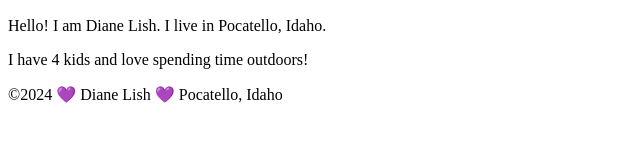
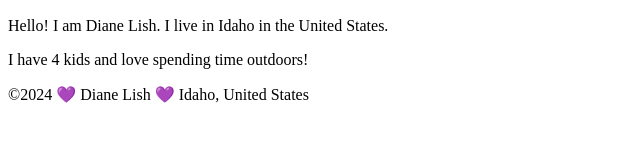
Before and after one commit to lishdiane/wdd130, a plain HTML site: page index.html in a window 1280 px wide. Shown: the part 326-468 px from the top of the page, without its empty margins (0-640 px from the left). Drawn offline with Linux system fonts and the light colour scheme.

Commit message:
modified:   index.html 	modified:   index.html

```diff
--- a/index.html
+++ b/index.html
@@ -16,11 +16,11 @@
         <main>
             <h1>Diane Lish | WDD 130</h1>
             <img src="images/profile.jpg" alt="Diane Lish sitting with dog" width="200">
-            <p>Hello! I am Diane Lish. I live in Pocatello, Idaho.</p>
+            <p>Hello! I am Diane Lish. I live in Idaho in the United States.</p>
             <p>I have 4 kids and love spending time outdoors!</p>
         </main>
         <footer>
-            <p>&copy;2024 💜 Diane Lish 💜 Pocatello, Idaho</p>
+            <p>&copy;2024 💜 Diane Lish 💜 Idaho, United States</p>
         </footer>
     </body>
 </html>
```
